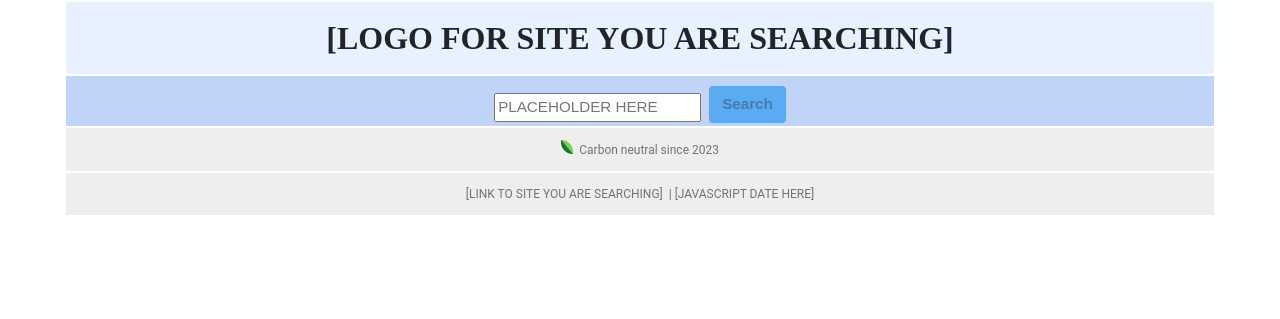
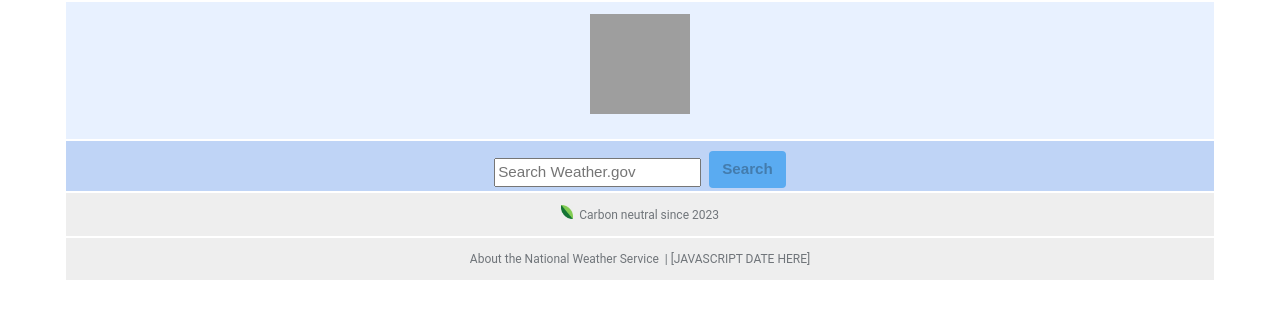
Before and after one commit to London-CSA/custom-search-Shakthicodes, a Flask app: page / in a window 1280 px wide. Shown: the top 319 px of the page. Run offline with Flask 3, Linux system fonts and the light colour scheme; grey boxes are pictures that could not be loaded.

Commit message:
Update index.html

```diff
--- a/templates/index.html
+++ b/templates/index.html
@@ -25,13 +25,15 @@
         <form autocomplete="off" action="https://www.google.com/search" method="get">
 				<table>
 					<thead><tr><th>
-						[LOGO FOR SITE YOU ARE SEARCHING]
+						<a href="https://weather.gov" target="_blank">
+							<img src="nws.svg" alt="National Weather Service" width="100" height="100">
+						</a>
 					</th></tr></thead>
 					<tbody>
 					<tr>
 						<td>
-            <input name="q" id="txtSearch" type="text" placeholder="PLACEHOLDER HERE" onkeyup="toggleButton()">
-						<input type="hidden" name="q" value="[SITE SEARCH]">
+            <input name="q" id="txtSearch" type="text" placeholder="Search Weather.gov" onkeyup="toggleButton()">
+						<input type="hidden" name="q" value="site:weather.gov">
             <input type="submit" disabled value="Search" name="btnSearch" id="btnSearch">
 						</td>
 					</tr>
@@ -39,7 +41,9 @@
 						<td class="footer"><img height="14px" src="static/leaf.png">&nbsp;&nbsp;Carbon neutral since 2023</td>
 					</tr>
 					<tr>
-						<td class="footer">[LINK TO SITE YOU ARE SEARCHING]
+						<td class="footer">
+							<a href="https://www.weather.gov/about/" target="_blank">
+								About the National Weather Service</a>
 						&nbsp;|&nbsp;<span id="date">[JAVASCRIPT DATE HERE]</span>
 						</td>
 					</tr>
```
